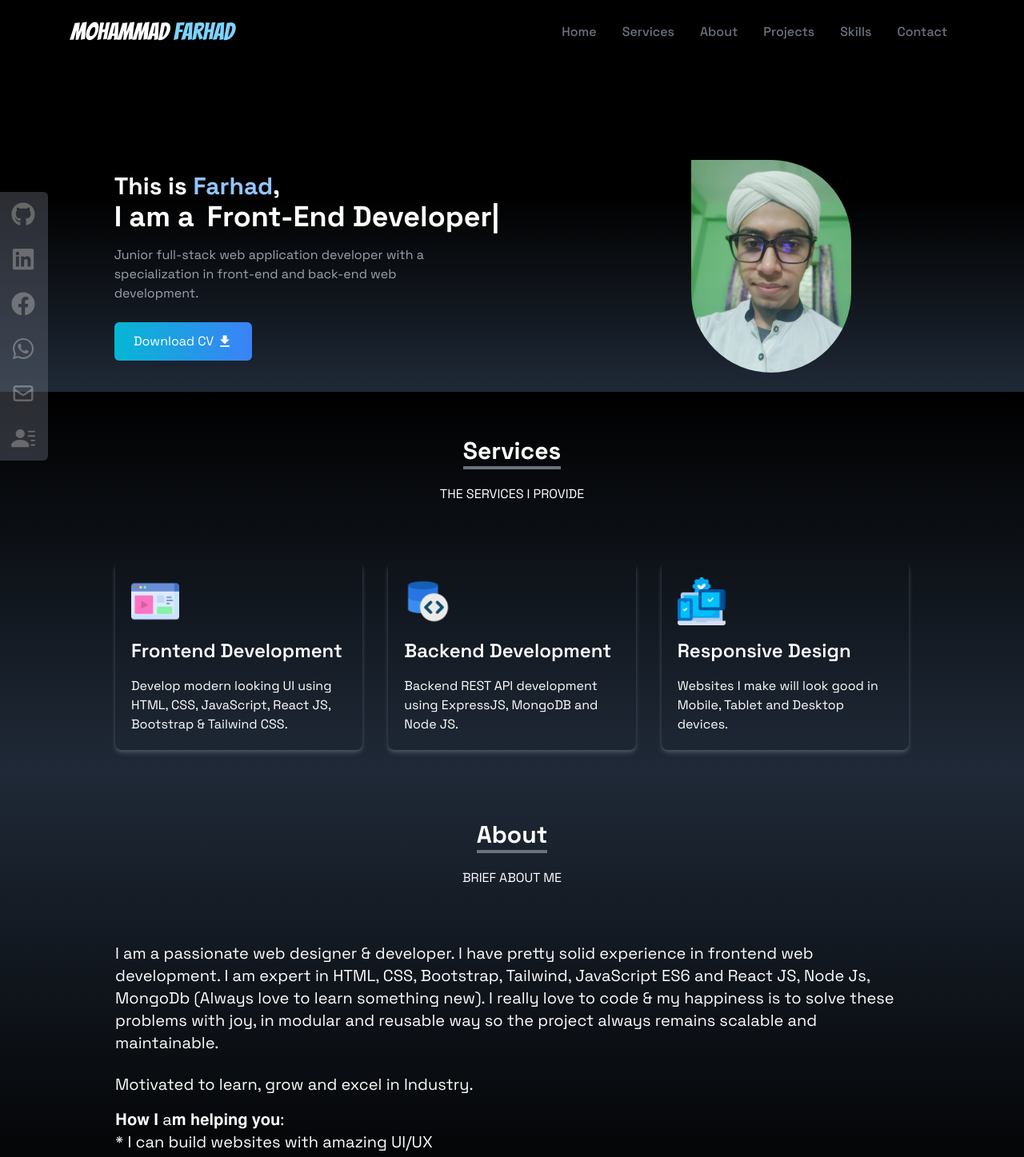
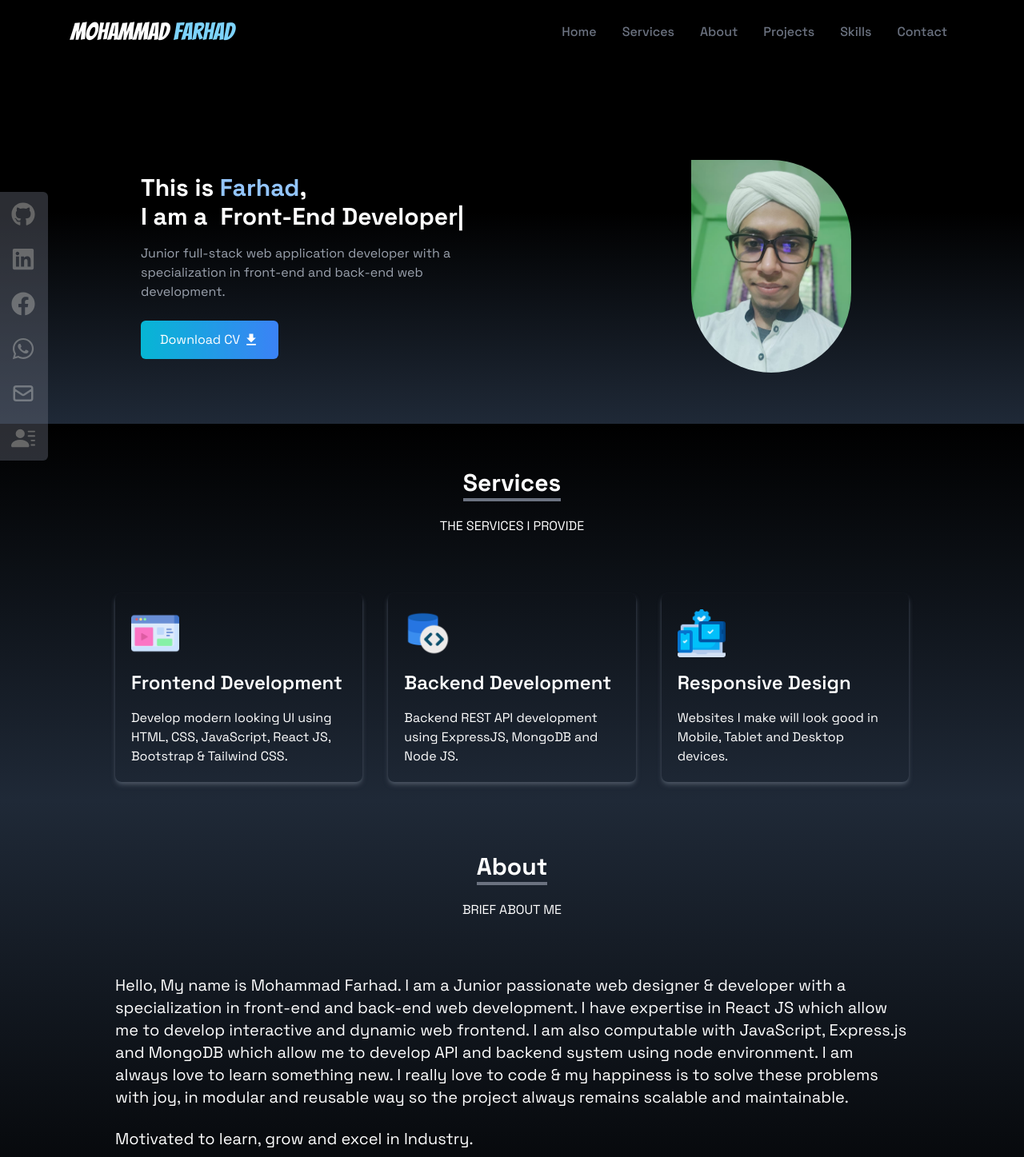
Before and after one commit to mfarhadattari/mfarhad-portfolio, a Next.js app: page / in a window 1280 px wide. Shown: the top 1447 px of the page at 80% size. Built offline with nearby package versions, Linux system fonts and the light colour scheme.

Commit message:
few modification

```diff
--- a/src/components/About.jsx
+++ b/src/components/About.jsx
@@ -16,13 +16,15 @@ const About = () => {
         </div>
         <Fade duration={4000}>
           <p className="text-xl mt-3">
-            I am a passionate web designer & developer. I have pretty solid
-            experience in frontend web development. I am expert in HTML, CSS,
-            Bootstrap, Tailwind, JavaScript ES6 and React JS, Node Js, MongoDb
-            (Always love to learn something new). I really love to code & my
-            happiness is to solve these problems with joy, in modular and
-            reusable way so the project always remains scalable and
-            maintainable.
+            Hello, My name is Mohammad Farhad. I am a Junior passionate web
+            designer & developer with a specialization in front-end and back-end
+            web development. I have expertise in React JS which allow me to
+            develop interactive and dynamic web frontend. I am also computable
+            with JavaScript, Express.js and MongoDB which allow me to develop
+            API and backend system using node environment. I am always love to
+            learn something new. I really love to code & my happiness is to
+            solve these problems with joy, in modular and reusable way so the
+            project always remains scalable and maintainable.
           </p>
         </Fade>
         <br />
--- a/src/components/Home.jsx
+++ b/src/components/Home.jsx
@@ -11,16 +11,16 @@ const Home = () => {
   return (
     <div
       name="home"
-      className=" w-full bg-gradient-to-b from-black via-black to-gray-800 pt-14 md:pt-40"
+      className=" w-full bg-gradient-to-b from-black via-black to-gray-800 pt-14 md:pt-40 pb-10"
     >
       <div className=" container mx-auto px-20  flex justify-center">
-        <div className="grid grid-cols-1 lg:grid-cols-2 items-center gap-8">
+        <div className="grid grid-cols-1 md:grid-cols-2 items-center gap-8">
           <Fade left duration={2000}>
             <div className="flex flex-col justify-center h-full mt-14 lg:mt-6 w-full">
               <h1 className="text-4xl sm:text-3xl font-bold text-white">
                 This is <span className="text-blue-300">Farhad</span>,
               </h1>
-              <h2 className="text-4xl sm:text-4xl font-bold text-white w-full">
+              <h2 className="text-4xl sm:text-3xl font-bold text-white w-full">
                 I am a
                 <TypeAnimation
                   sequence={[
```
Also changed, not shown: 1 other file (tests, documents, lock files or other folders).
